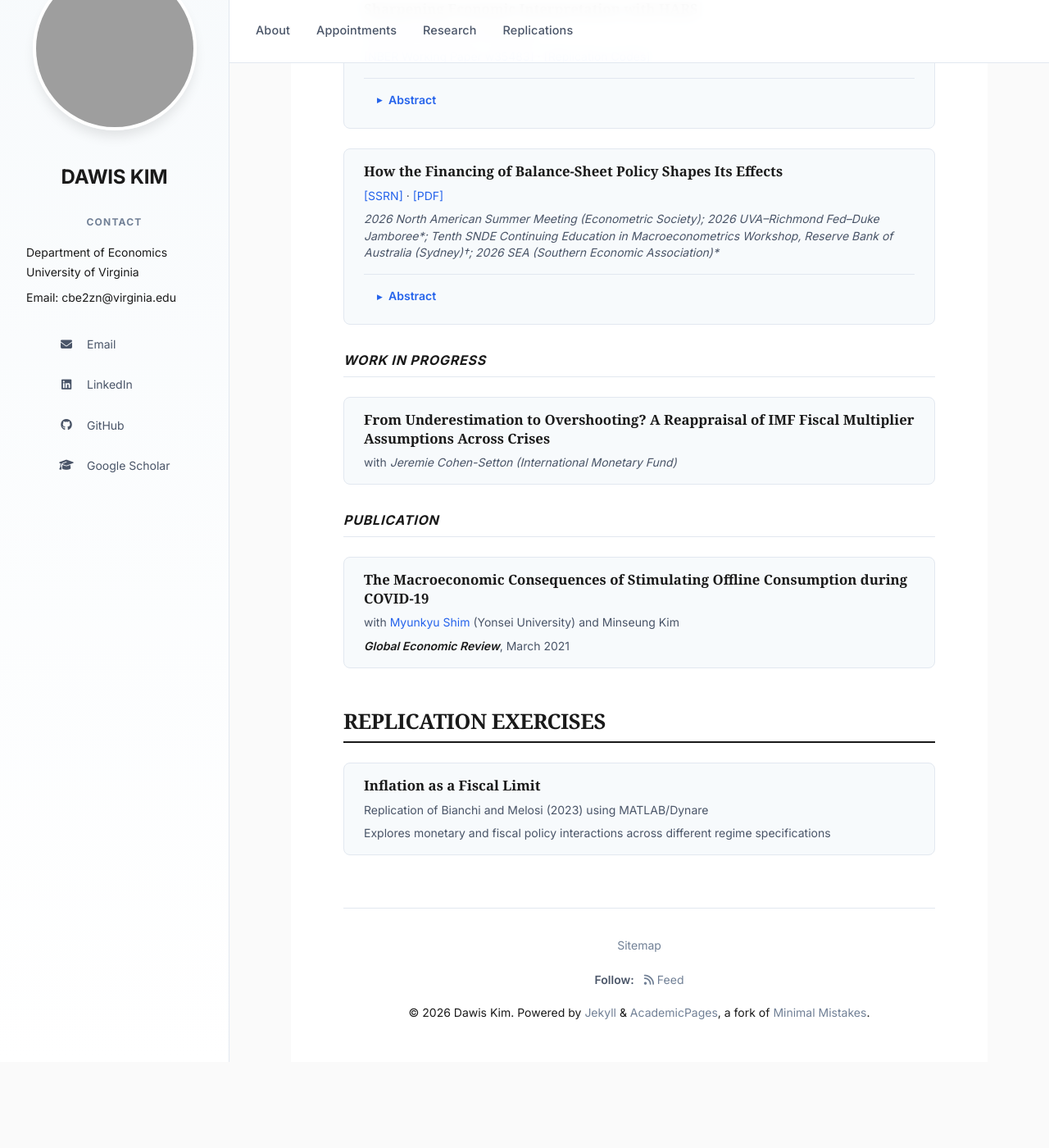
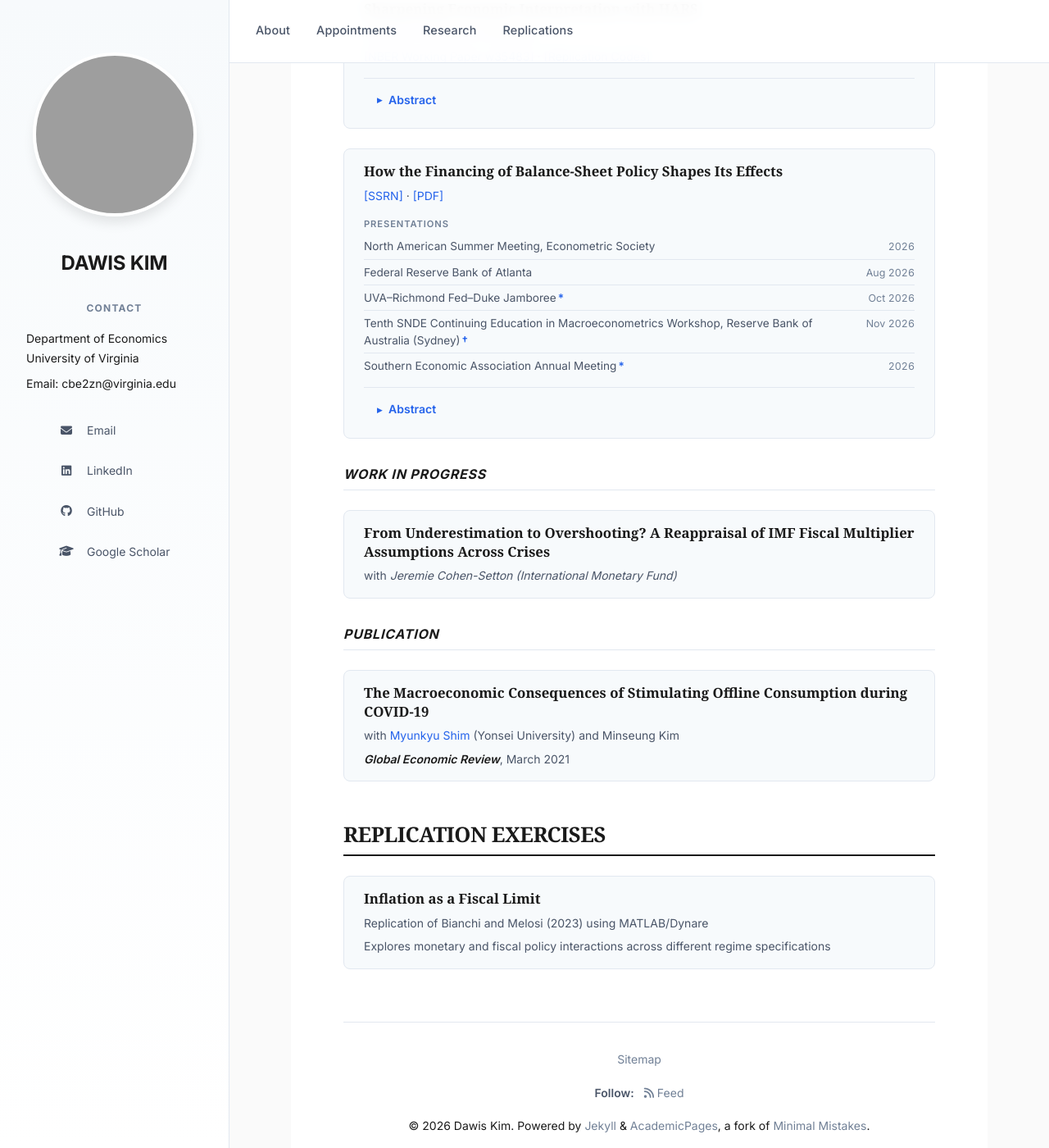
Before and after one commit to davidkim5707/website, a Jekyll site: the page built from index.md, in a window 1280 px wide and 1400 px high, scrolled down 865 px. Shown: the whole window at 82% size. Built offline with Jekyll 4.4.1, drawn with Linux system fonts in a browser that asks for light colours; some web fonts are replaced; before the commit the page ends 2160 px from its top, so only the background shows below that; grey boxes are pictures that could not be loaded.

Commit message:
Add Atlanta Fed presentation and restructure JMP presentation list
List presentations vertically with right-aligned dates instead of a
single semicolon-separated run-on line, and add the Federal Reserve
Bank of Atlanta seminar.

Co-Authored-By: Claude Opus 5 (1M context) <noreply@anthropic.com>

```diff
--- a/assets/css/style.css
+++ b/assets/css/style.css
@@ -460,8 +460,63 @@ dd:last-child {
 dd.presentation-note {
     font-size: 0.875rem;
     color: var(--color-text-secondary);
-    font-style: italic;
-    margin-top: var(--space-sm);
+    margin-top: var(--space-md);
+}
+
+.presentation-label {
+    display: block;
+    font-family: var(--font-sans);
+    font-size: 0.7rem;
+    font-weight: 600;
+    letter-spacing: 0.08em;
+    text-transform: uppercase;
+    color: var(--color-text-tertiary);
+    margin-bottom: var(--space-xs);
+}
+
+ul.presentation-list {
+    list-style: none;
+    margin: 0;
+    padding: 0;
+    font-size: 0.85rem;
+    line-height: 1.5;
+}
+
+ul.presentation-list li {
+    display: flex;
+    justify-content: space-between;
+    align-items: baseline;
+    gap: var(--space-md);
+    margin-bottom: 0;
+    padding: 0.3rem 0;
+    color: var(--color-text-secondary);
+    border-bottom: 1px solid var(--color-border);
+}
+
+ul.presentation-list li:last-child {
+    border-bottom: none;
+    padding-bottom: 0;
+}
+
+.pres-date {
+    flex: 0 0 auto;
+    font-size: 0.78rem;
+    color: var(--color-text-tertiary);
+    font-variant-numeric: tabular-nums;
+    white-space: nowrap;
+}
+
+.pres-mark {
+    color: var(--color-accent);
+    font-weight: 600;
+    padding-left: 0.15em;
+}
+
+@media (max-width: 480px) {
+    ul.presentation-list li {
+        flex-direction: column;
+        gap: 0.1rem;
+    }
 }
 
 /* Abstract Toggle */
--- a/index.md
+++ b/index.md
@@ -51,7 +51,16 @@ I am a PhD candidate in Economics at the University of Virginia. I study the mac
 <dl>
   <dt>How the Financing of Balance-Sheet Policy Shapes Its Effects</dt>
   <dd><a href="https://papers.ssrn.com/sol3/papers.cfm?abstract_id=7214338">[SSRN]</a> &middot; <a href="https://www.dropbox.com/scl/fi/w2dak1iipdy4sewxy6xnw/jmp_dawis.pdf?rlkey=hubsqx7d18fwqsx0a7iknbm7a&raw=1">[PDF]</a></dd>
-  <dd class="presentation-note">2026 North American Summer Meeting (Econometric Society); 2026 UVA–Richmond Fed–Duke Jamboree*; Tenth SNDE Continuing Education in Macroeconometrics Workshop, Reserve Bank of Australia (Sydney)&dagger;; 2026 SEA (Southern Economic Association)*</dd>
+  <dd class="presentation-note">
+    <span class="presentation-label">Presentations</span>
+    <ul class="presentation-list">
+      <li><span class="pres-venue">North American Summer Meeting, Econometric Society</span><span class="pres-date">2026</span></li>
+      <li><span class="pres-venue">Federal Reserve Bank of Atlanta</span><span class="pres-date">Aug 2026</span></li>
+      <li><span class="pres-venue">UVA&ndash;Richmond Fed&ndash;Duke Jamboree<span class="pres-mark">*</span></span><span class="pres-date">Oct 2026</span></li>
+      <li><span class="pres-venue">Tenth SNDE Continuing Education in Macroeconometrics Workshop, Reserve Bank of Australia (Sydney)<span class="pres-mark">&dagger;</span></span><span class="pres-date">Nov 2026</span></li>
+      <li><span class="pres-venue">Southern Economic Association Annual Meeting<span class="pres-mark">*</span></span><span class="pres-date">2026</span></li>
+    </ul>
+  </dd>
   <dd class="abstract-toggle">
     <details>
       <summary>Abstract</summary>
```
